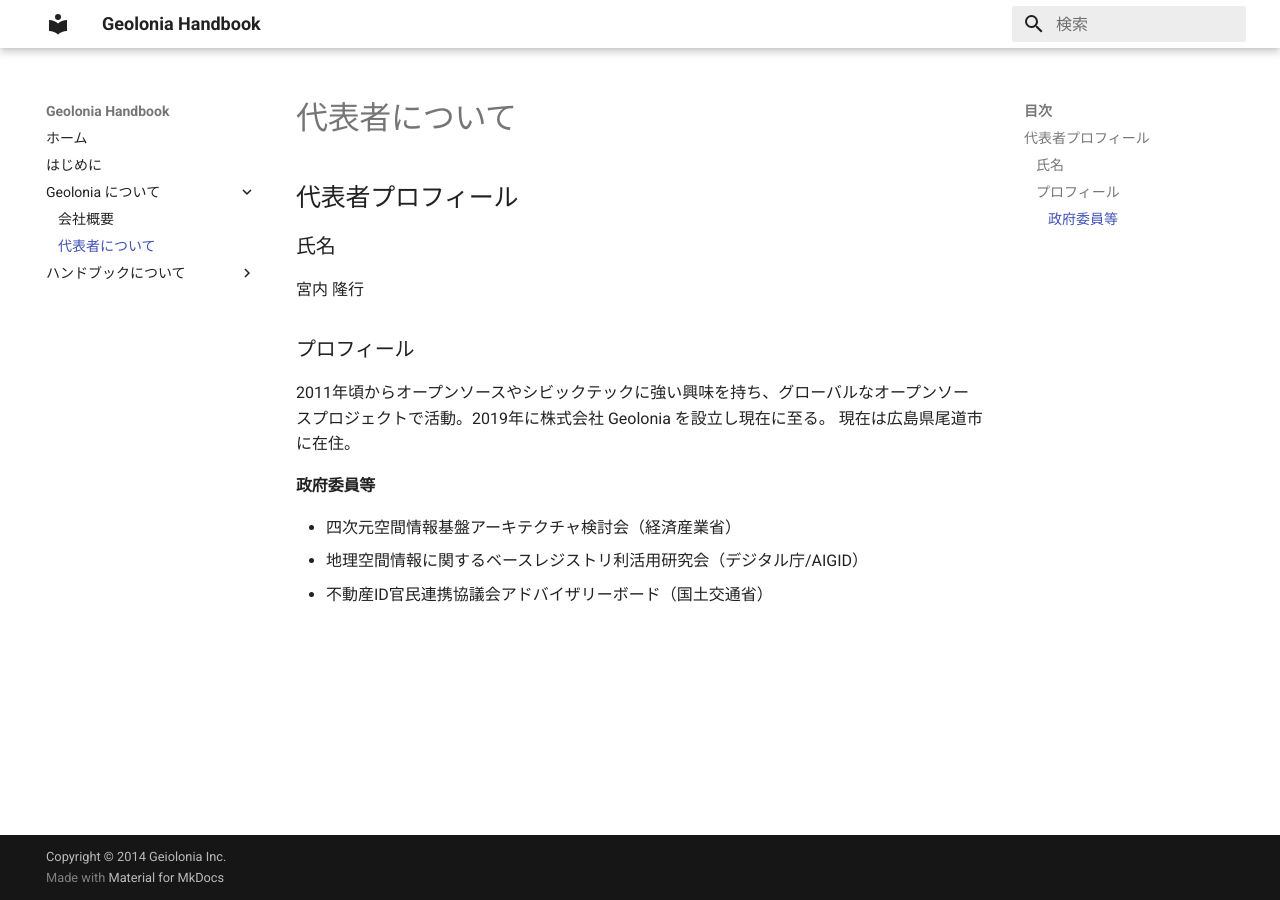
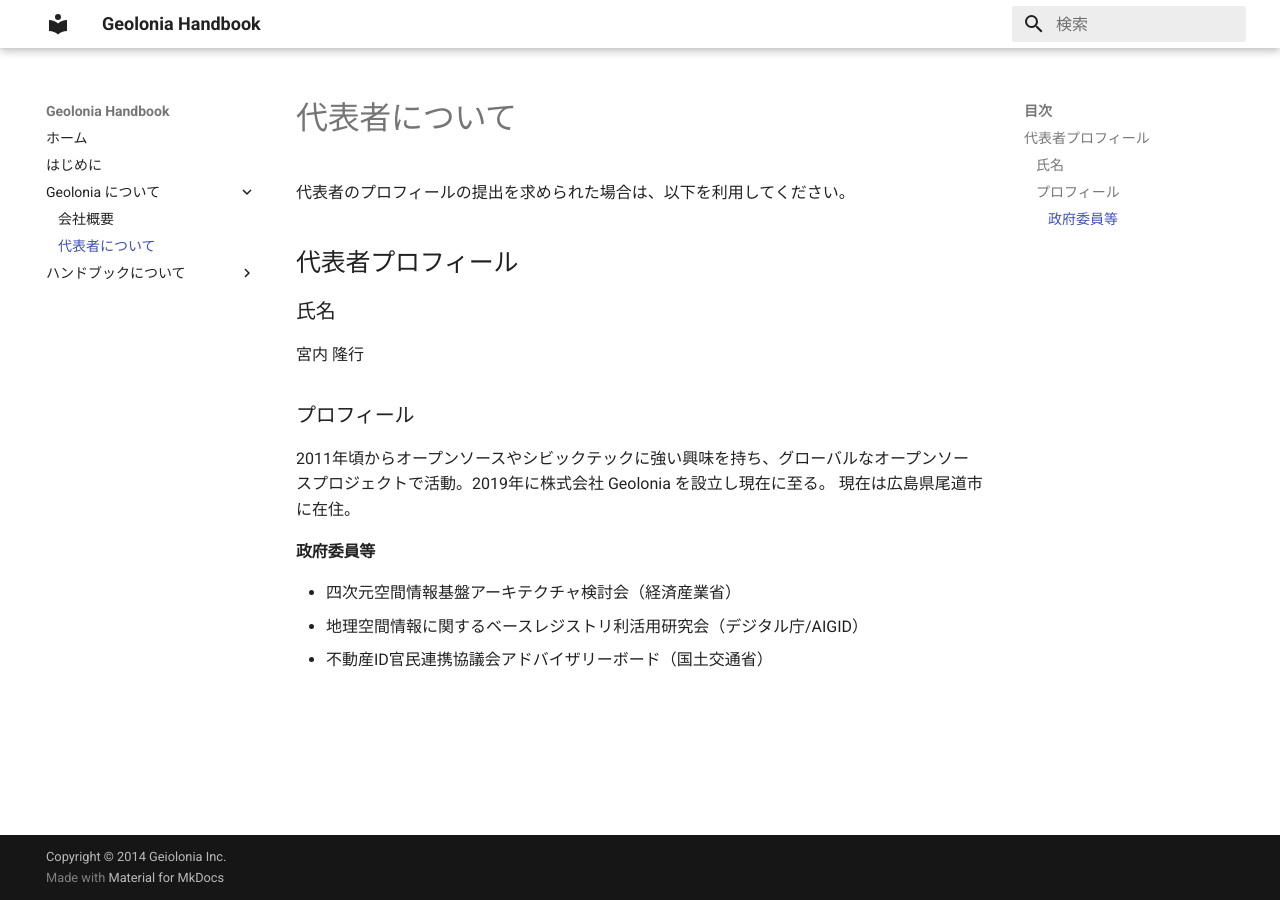
Before and after one commit to yuna-shinguryo/handbook.geolonia.com, an MkDocs documentation site: the page built from docs/Geolonia について/about-ceo.md, in a window 1280 px wide. Built offline with MkDocs 1.6.1 and Material for MkDocs 9.7.7, drawn with Linux system fonts in a browser that asks for light colours.

Commit message:
some fix

```diff
--- a/docs/Geolonia について/about-ceo.md
+++ b/docs/Geolonia について/about-ceo.md
@@ -1,4 +1,6 @@
 # 代表者について
+
+代表者のプロフィールの提出を求められた場合は、以下を利用してください。
 
 ## 代表者プロフィール
 
--- a/material/overrides/home.html
+++ b/material/overrides/home.html
@@ -9,9 +9,9 @@
     <div class="md-grid md-typeset">
       <div class="mdx-hero">
         <div class="mdx-hero__image">
-          <img src="assets/custom-header.png" alt="" width="1659" height="1200" draggable="false">
+          <img src="assets/custom-header.png" alt="" draggable="false">
         </div>
-        <div class="mdx-hero__content" style="margin-left: 40px;">
+        <div class="mdx-hero__content" style="margin: 0 27px;">
           <h1>Welcome to the Geolonia Handbook</h1>
           <a href="{{ page.next_page.url | url }}" title="{{ page.next_page.title | e }}" class="md-button md-button--primary">
             Getting Started
```
Also changed, not shown: material/overrides/assets/custom-header.png.
